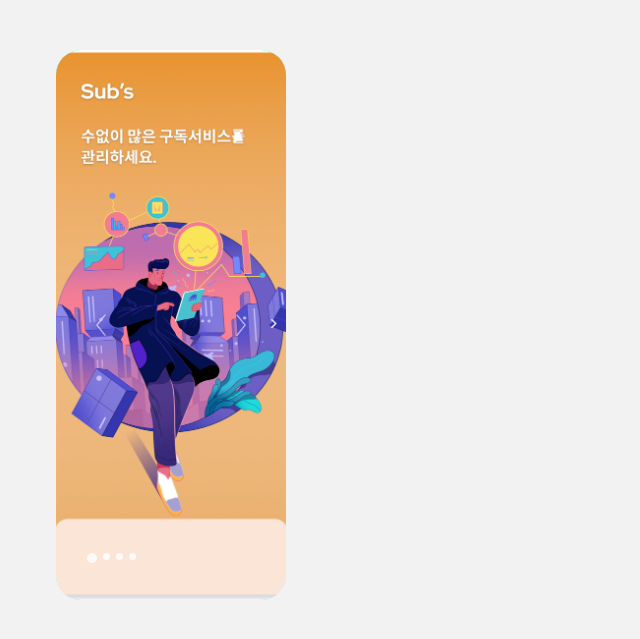
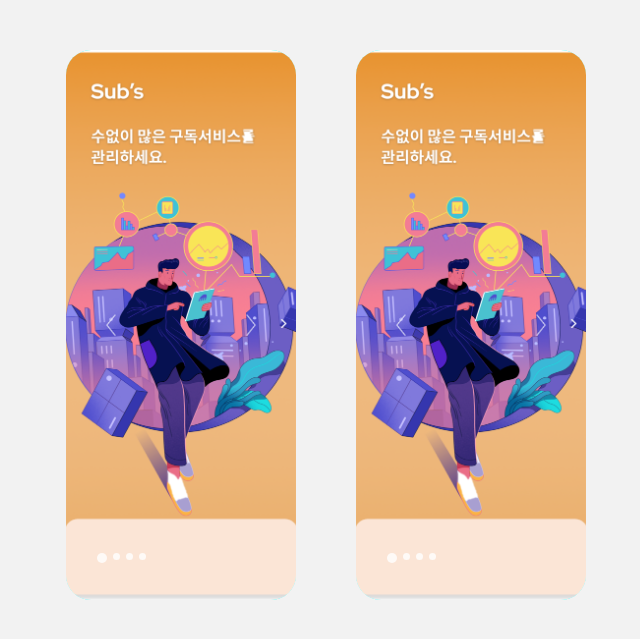
Before and after one commit to qkrwjdan/Sub-s, a Django app: page / in a window 1280 px wide. Shown: the part 90-729 px from the top of the page, without its empty margins (4-644 px from the left). Run offline with Django 3.2, Linux system fonts and the light colour scheme; some libraries are stand-ins or nearby versions; some web fonts are replaced.

Commit message:
A yo
A yo

```diff
--- a/index/templates/index.html
+++ b/index/templates/index.html
@@ -83,4 +83,24 @@ $(document).ready(function() {
     <button class="prev"><img src="{% static 'subs/left.png' %}" style = "width:10px;"></button>
     <button class="next"><img src="{% static 'subs/right.png' %}" style = "width:10px;"></button>
   </div>
+
+  <div class="slider2">
+      <ul class="panel">
+        <li><a href=""><img style= " width:110%; margin-left:-10px; margin-top:-3px" src="{% static 'subs/MainBanner_1.png' %}" alt=""></a></li>
+        <li></li>
+        <li></li>
+        <li></li>
+      </ul>
+      <ul class="btn">
+        <li class="on">버튼1</li>
+        <li>버튼2</li>
+        <li>버튼3</li>
+        <li>버튼4</li>
+      </ul>
+
+      <button class="prev"><img src="{% static 'subs/left.png' %}" style = "width:10px;"></button>
+      <button class="next"><img src="{% static 'subs/right.png' %}" style = "width:10px;"></button>
+    </div>
+
+
 {% endblock%}
--- a/static/subs/banner.css
+++ b/static/subs/banner.css
@@ -20,7 +20,7 @@
     width: 230px;
     height: 550px;
     margin: 0 auto;
-    margin-left: 20px;
+    margin-left: 30px;
     background-color: aqua;
     position: absolute;
     overflow: hidden;
@@ -28,6 +28,21 @@
 
     top : 140px;
     left : 40px;
+  }
+
+  .slider2 {
+    display: inline-block;
+    width: 230px;
+    height: 550px;
+    margin: 0 auto;
+    margin-left: 50px;
+    background-color: aqua;
+    position: absolute;
+    overflow: hidden;
+    border-radius: 25px;
+
+    top : 140px;
+    left : 310px;
   }
 
   .slider .panel {
@@ -89,6 +104,7 @@
   }
   .btn .on {
     background-color: white;
+
     width:10px;
     height:10px;
   }
```
